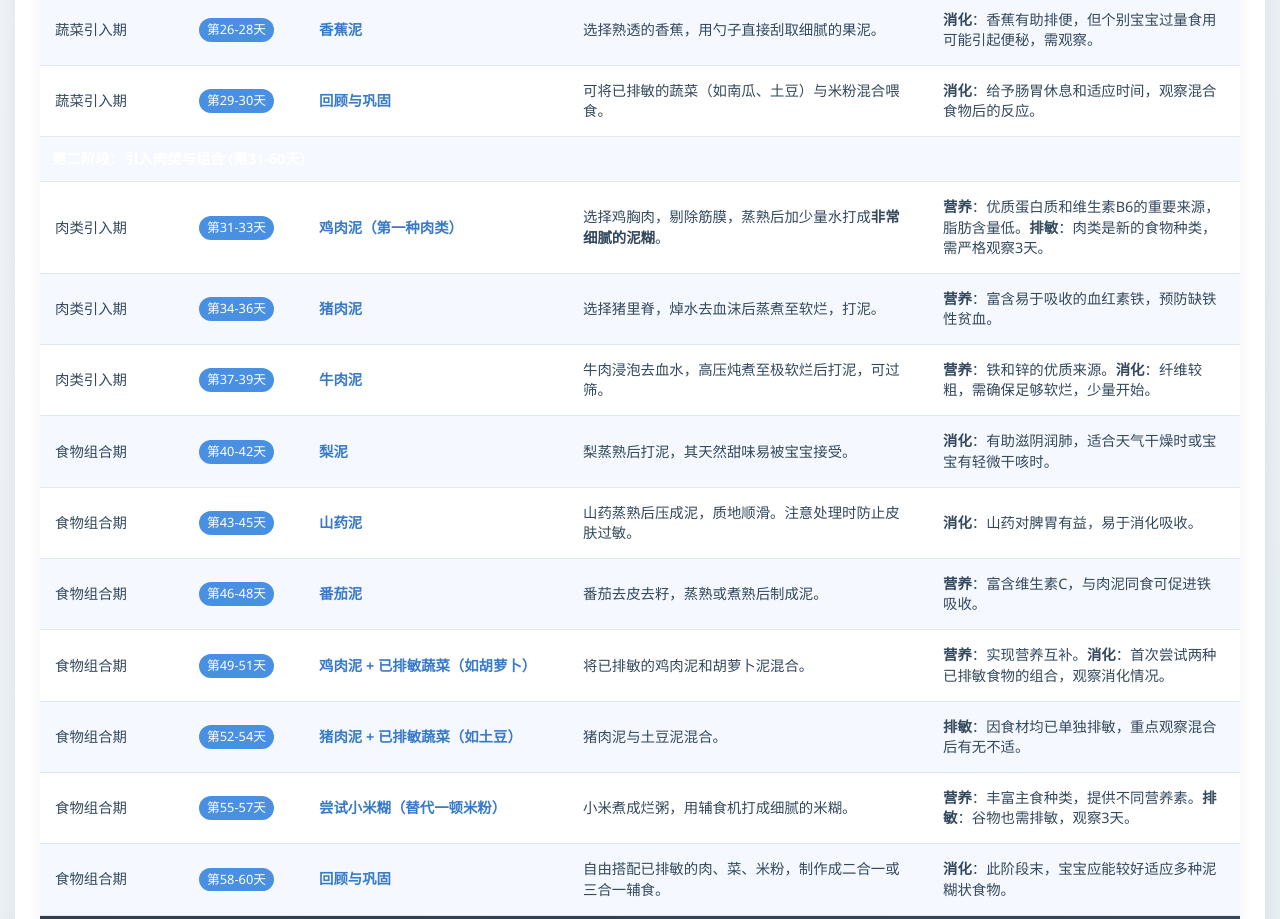
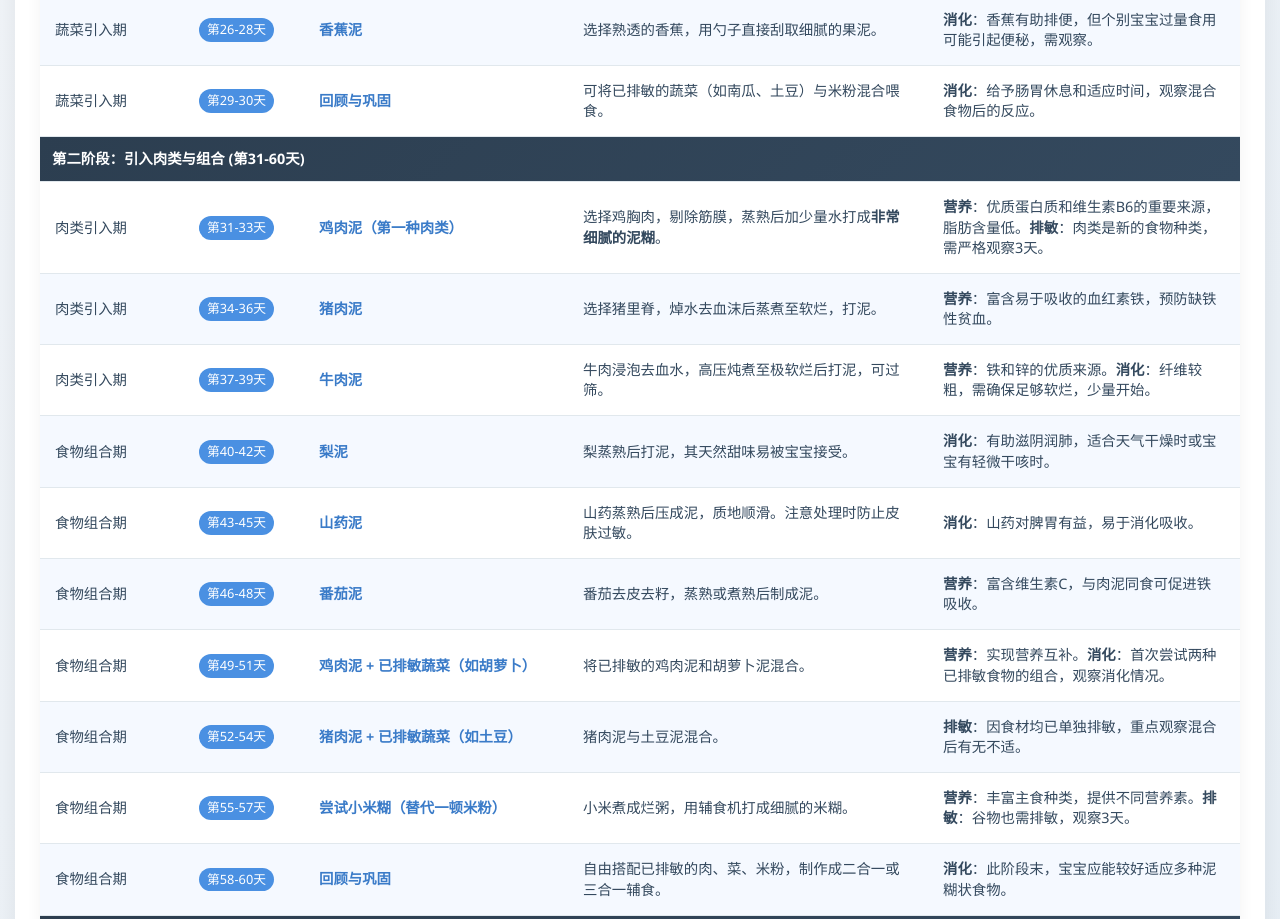
Before and after one commit to BestBellaChen/babyfood-plan, a plain HTML site: page index.html in a window 1280 px wide. Shown: the part 1040-1959 px from the top of the page. Drawn offline with Linux system fonts and the light colour scheme.

Commit message:
Add files via upload

```diff
--- a/index.html
+++ b/index.html
@@ -191,7 +191,7 @@
             position: relative;
         }
 
-        tr:nth-child(even) td {
+        tr:not(.stage-header):nth-child(even) td {
             background-color: var(--lighter);
         }
 
@@ -200,16 +200,20 @@
         }
 
         .stage-header {
-            background: linear-gradient(135deg, var(--dark), #34495e) !important;
             color: white;
             font-weight: bold;
             text-align: center;
             font-size: 1.1rem;
         }
 
+        /* 确保阶段标题行的背景色覆盖其他样式 */
+        table tbody tr.stage-header td {
+            background: linear-gradient(135deg, var(--dark), #34495e) !important;
+        }
+
         .stage-header td {
             padding: 12px;
-            background: transparent;
+            background: linear-gradient(135deg, var(--dark), #34495e) !important;
             cursor: default;
         }
 
@@ -1107,9 +1111,9 @@
         }
 
         // 添加阶段标题行
-        function addStageHeader(tbody, title) {
+        function addStageHeader(tbody, title, isSecondStage = false) {
             const tr = document.createElement('tr');
-            tr.className = 'stage-header';
+            tr.className = isSecondStage ? 'stage-header second-stage' : 'stage-header';
             tr.innerHTML = `<td colspan="5">${title}</td>`;
             tbody.appendChild(tr);
         }
```
